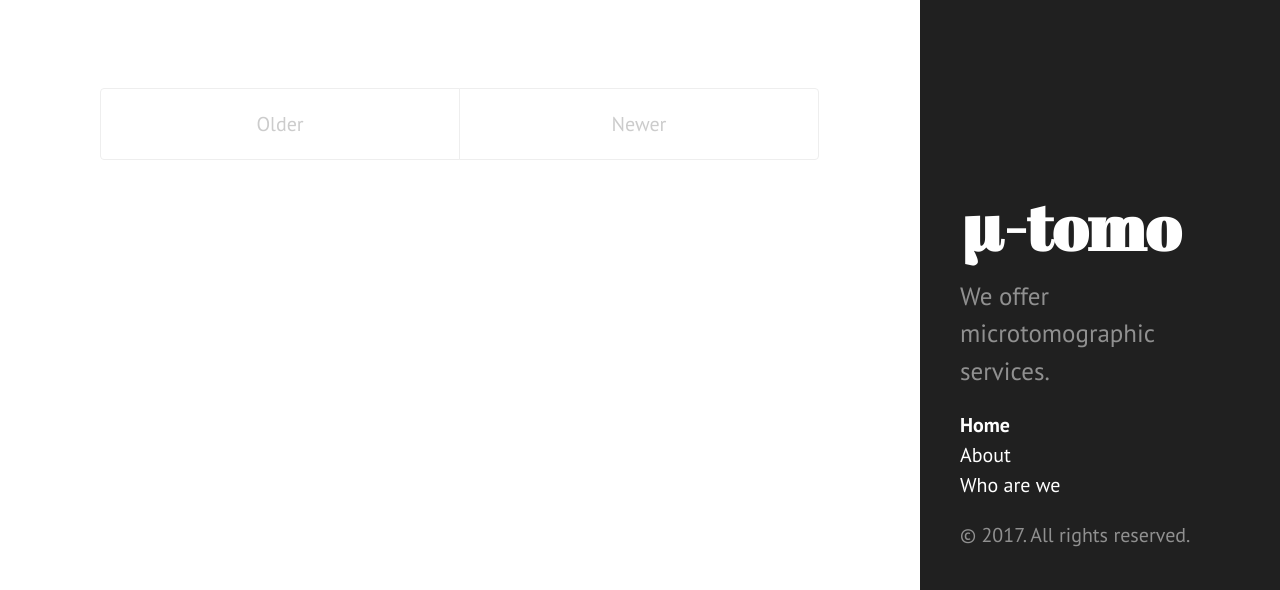
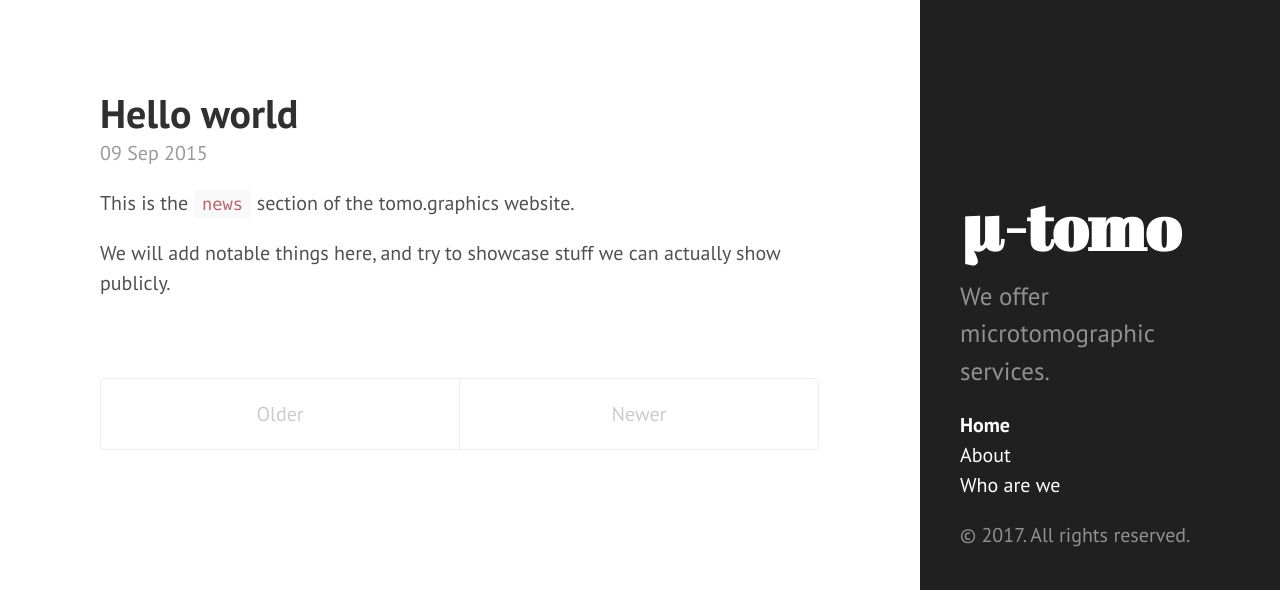
Before and after one commit to TomoGraphics/tomographics.github.io, a Jekyll site: the page built from index.html, in a window 1280 px wide and 1210 px high. Shown: the part 620-1210 px from the top of the window. Built offline with Jekyll 4.4.1, drawn with Linux system fonts in a browser that asks for light colours; the list of posts is cut into pages by our own code; a file with an impossible date is left out.

Commit message:
Fixed wrong date

```diff
--- a/_posts/2015-09-09-hello-world.md
+++ b/_posts/2015-09-09-hello-world.md
@@ -1,7 +1,7 @@
 ---
 layout: post
 title: Hello world
-date: {}
+date: '2015.09.09 21:00'
 categories: work data
 published: true
 ---
```
